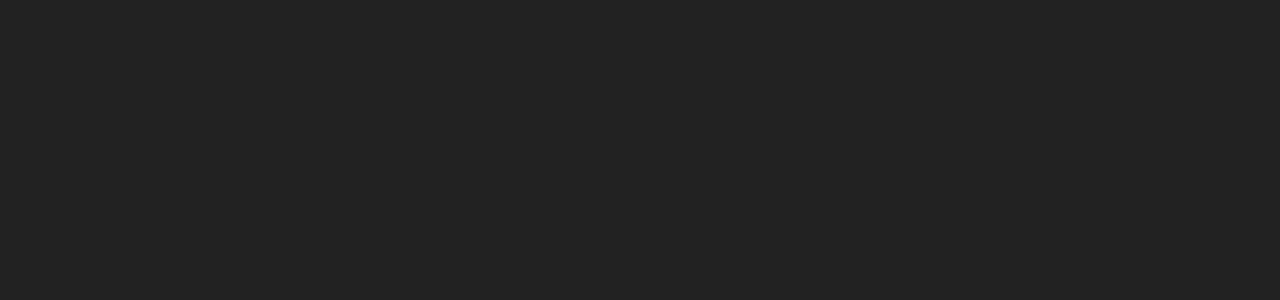
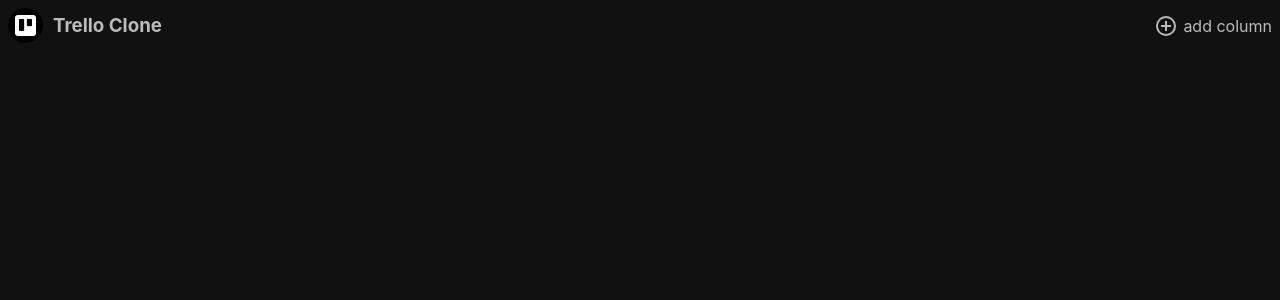
Before and after one commit to rachidelaid/trello-clone, a Svelte app: page / in a window 1280 px wide. Shown: the top 300 px of the page. Built offline with nearby package versions, Linux system fonts and the light colour scheme.

Commit message:
adding navbar

```diff
--- a/public/global.css
+++ b/public/global.css
@@ -7,9 +7,19 @@
 }
 
 body {
-  background-color: #222;
+  background-color: #111;
+  color: #bbb;
   margin: 0;
   padding: 8px;
   font-family: -apple-system, BlinkMacSystemFont, 'Segoe UI', Roboto,
     Oxygen-Sans, Ubuntu, Cantarell, 'Helvetica Neue', sans-serif;
 }
+
+.list {
+  padding: 8px;
+  background-color: #333;
+}
+
+.list-container {
+  overflow-y: auto;
+}
--- a/rollup.config.js
+++ b/rollup.config.js
@@ -17,14 +17,18 @@
   return {
     writeBundle() {
       if (server) return;
-			server = require('child_process').spawn('npm', ['run', 'start', '--', '--dev'], {
+      server = require('child_process').spawn(
+        'npm',
+        ['run', 'start', '--', '--dev'],
+        {
           stdio: ['ignore', 'inherit', 'inherit'],
-				shell: true
-			});
+          shell: true,
+        },
+      );
 
       process.on('SIGTERM', toExit);
       process.on('exit', toExit);
-		}
+    },
   };
 }
 
@@ -34,14 +38,14 @@
     sourcemap: true,
     format: 'iife',
     name: 'app',
-		file: 'public/build/bundle.js'
+    file: 'public/build/bundle.js',
   },
   plugins: [
     svelte({
       compilerOptions: {
         // enable run-time checks when not in production
-				dev: !production
-			}
+        dev: !production,
+      },
     }),
     // we'll extract any component CSS out into
     // a separate file - better for performance
@@ -54,7 +58,7 @@
     // https://github.com/rollup/plugins/tree/master/packages/commonjs
     resolve({
       browser: true,
-			dedupe: ['svelte']
+      dedupe: ['svelte'],
     }),
     commonjs(),
 
@@ -68,9 +72,9 @@
 
     // If we're building for production (npm run build
     // instead of npm run dev), minify
-		production && terser()
+    production && terser(),
   ],
   watch: {
-		clearScreen: false
-	}
+    clearScreen: false,
+  },
 };
--- a/src/App.svelte
+++ b/src/App.svelte
@@ -1,7 +1,10 @@
 <script>
+  import NavBar from './components/NavBar.svelte';
 </script>
 
-<main></main>
+<main>
+  <NavBar />
+</main>
 
 <style>
 </style>
--- /dev/null
+++ b/src/components/NavBar.svelte
@@ -0,0 +1,49 @@
+<script>
+</script>
+
+<nav>
+  <div class="logo">
+    <img src="favicon.png" alt="logo" />
+    <h3>Trello Clone</h3>
+  </div>
+
+  <div class="link">
+    <p>
+      <svg style="width:24px;height:24px" viewBox="0 0 24 24">
+        <path
+          fill="currentColor"
+          d="M12,20C7.59,20 4,16.41 4,12C4,7.59 7.59,4 12,4C16.41,4 20,7.59 20,12C20,16.41 16.41,20 12,20M12,2A10,10 0 0,0 2,12A10,10 0 0,0 12,22A10,10 0 0,0 22,12A10,10 0 0,0 12,2M13,7H11V11H7V13H11V17H13V13H17V11H13V7Z"
+        />
+      </svg>add column
+    </p>
+  </div>
+</nav>
+
+<style>
+  nav {
+    display: flex;
+    justify-content: space-between;
+    align-items: center;
+  }
+
+  .logo {
+    display: flex;
+    align-items: center;
+    gap: 10px;
+  }
+
+  .logo img {
+    width: 35px;
+  }
+
+  p {
+    display: flex;
+    align-items: center;
+    gap: 5px;
+    cursor: pointer;
+  }
+
+  p:hover {
+    color: #fff;
+  }
+</style>
--- a/src/main.js
+++ b/src/main.js
@@ -1,7 +1,7 @@
 import App from './App.svelte';
 
 const app = new App({
-	target: document.body
+  target: document.body,
 });
 
 export default app;
```
Lines whose indentation alone changed are shown as unchanged.
